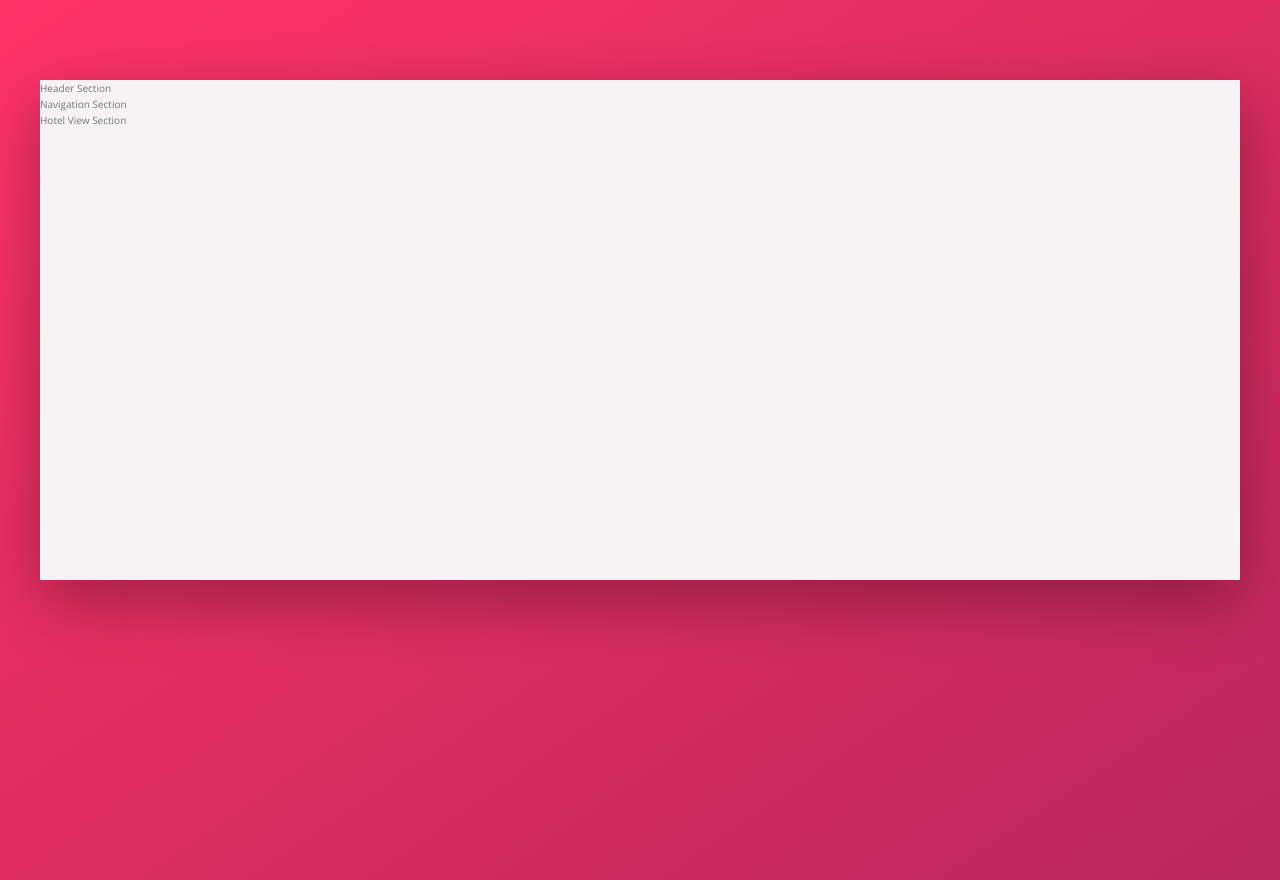
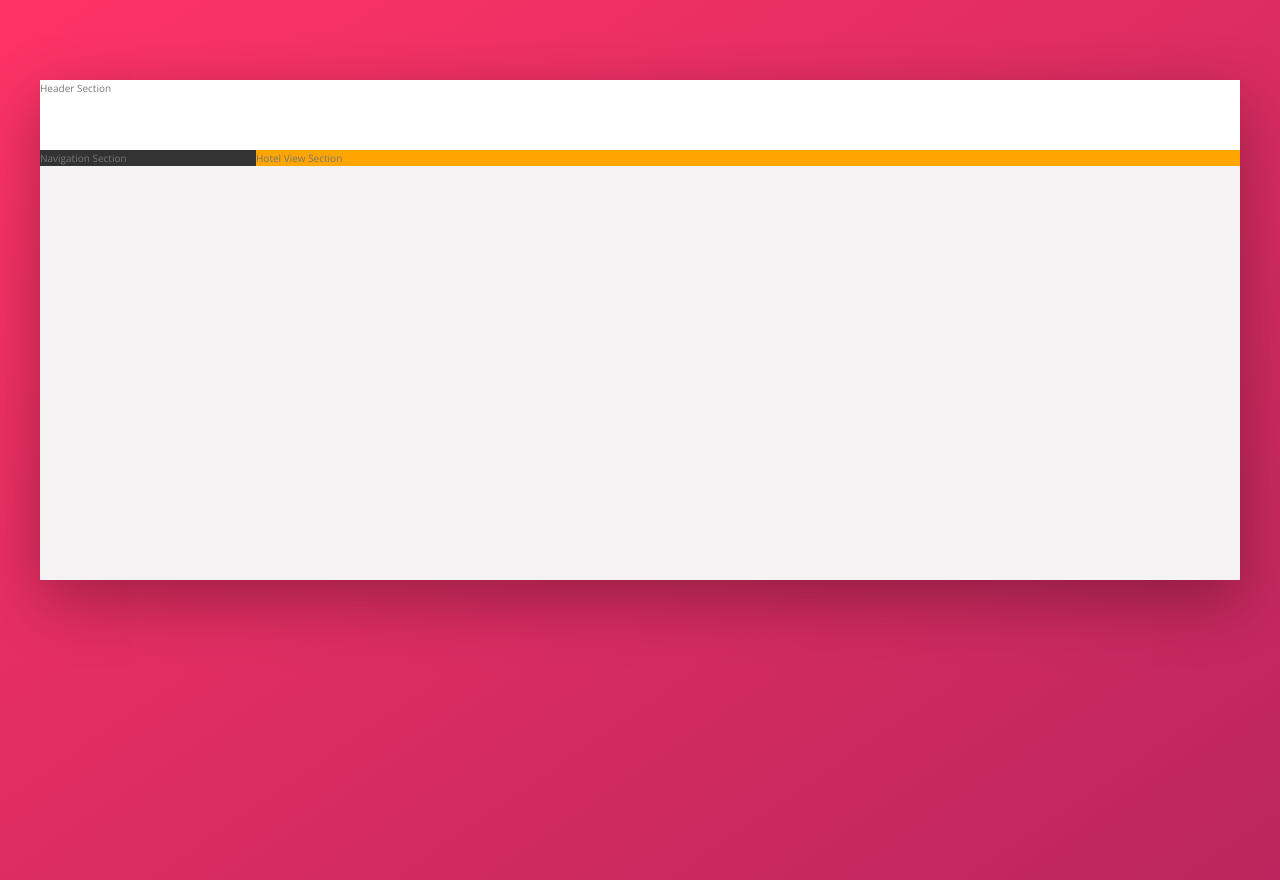
Before and after one commit to johsire/travller-advanced-css-flexbox, a website: page index.html in a window 1280 px wide. Drawn offline with nearby package versions, Linux system fonts and the light colour scheme.

Commit message:
Overall Layout Final

```diff
--- a/sass/_base.scss
+++ b/sass/_base.scss
@@ -27,6 +27,7 @@ Grey dark 3: #999
 // Use 2 -- dashes before the name of the custom property/css var.
 
 :root {
+    // - COLORS
     --color-primary: #eb2f64;
     --color-primary-light: #FF3366;
     --color-primary-dark: #BA265D;
@@ -39,6 +40,9 @@ Grey dark 3: #999
     --color-grey-dark-1: #333;
     --color-grey-dark-2: #777;
     --color-grey-dark-3: #999;
+
+    // - BOX-SHADOW
+    --shadow-dark: 0 2rem 6rem rgba(0,0,0,.3);
 }
 
 /* ------ GLOBAL RE-SET SET-UP ------ */
--- a/sass/_layout.scss
+++ b/sass/_layout.scss
@@ -3,15 +3,31 @@
   max-width: 120rem;
   margin: 8rem auto;
   background-color: var(--color-grey-light-2);
-  box-shadow: 0 2rem 6rem rgba(0,0,0,.3);
+  box-shadow: var(--shadow-dark);
 
   min-height: 50rem;
 }
 
-.header {}
+.header {
+  height: 7rem;
+  background-color: #fff;
+  border-bottom: var(--color-grey-light-2);
+}
 
-.content {}
+.content {
+  display: flex;
+}
 
-.sidebar {}
+.sidebar {
+  background-color: var(--color-grey-dark-1);
 
-.hotel-view {}
+  flex: 0 0 18%;
+}
+
+.hotel-view {
+  background-color: #fff;
+  background-color: orange;
+
+  // (1) Means the Element should grown and occupy all available empty space around it
+  flex: 1;
+}
```
Also changed, not shown: css/style.css.
